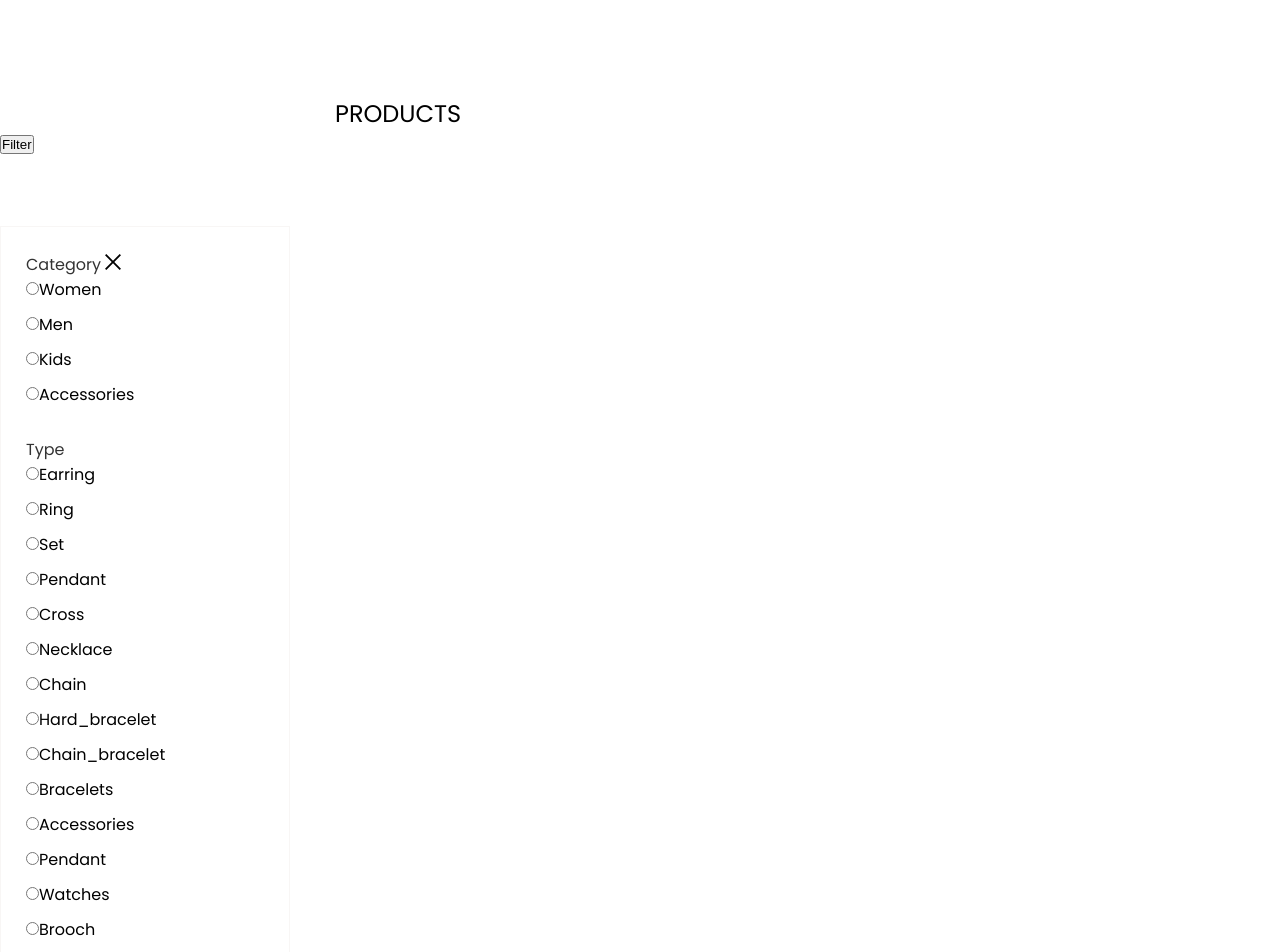
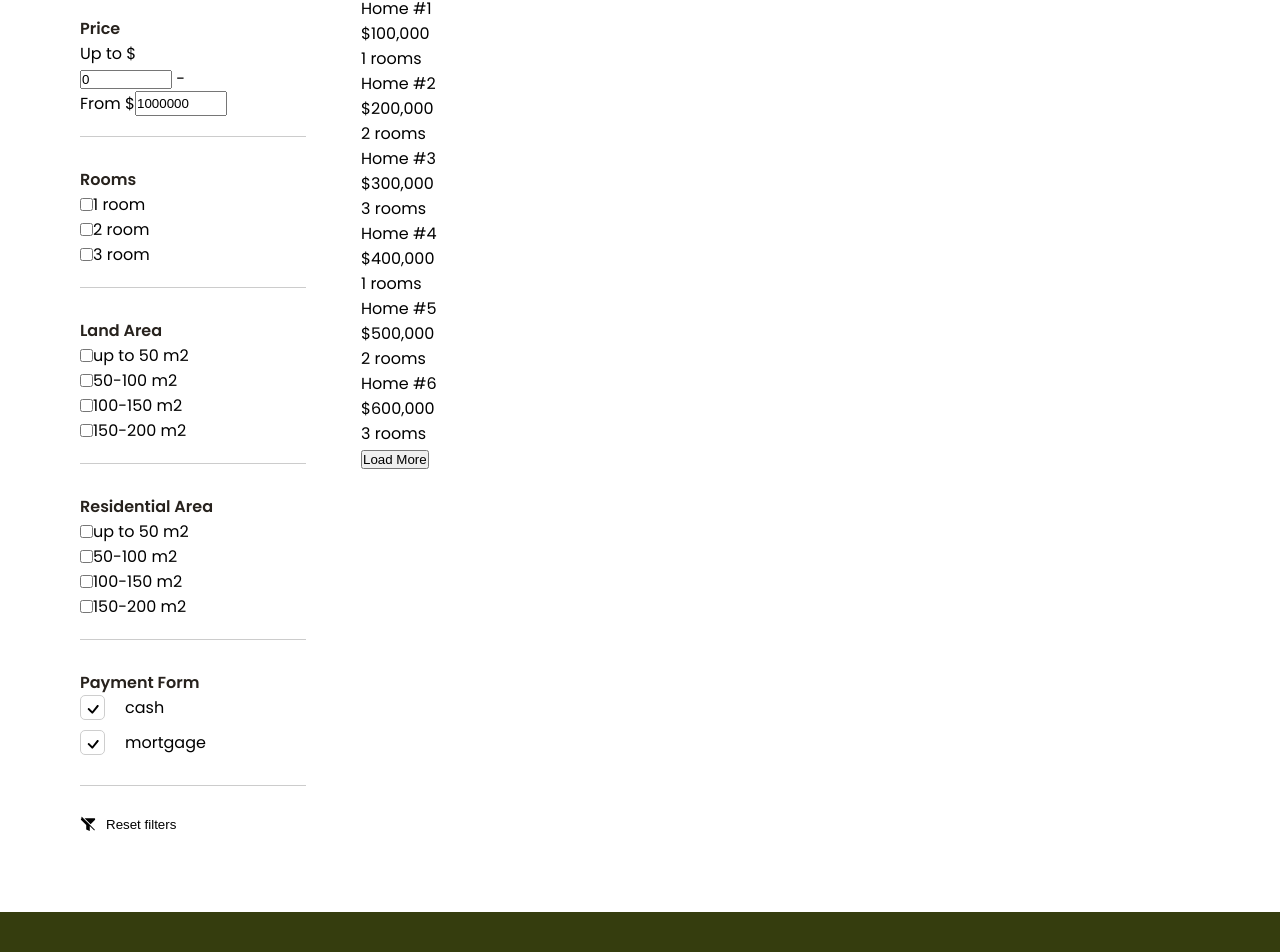
Before and after one commit to adlermore/zepyur, a Next.js app: page /am/homes in a window 1280 px wide. Shown: the part 559-1511 px from the top of the page. Built offline with nearby package versions, Linux system fonts and the light colour scheme.

Commit message:
local commit

```diff
--- a/app/[locale]/homes/page.tsx
+++ b/app/[locale]/homes/page.tsx
@@ -1,144 +1,139 @@
 'use client'
 import Image from 'next/image'
-import { useSearchParams } from 'next/navigation'
+import { useSearchParams, useRouter } from 'next/navigation'
 import React, { useEffect, useState } from 'react'
 import homesBaner from '@/public/images/homesBaner.png'
-import IconClose from '@/public/icons/IconClose'
+import Iconfilter from '@/public/icons/Iconfilter'
+import IconChecked from '@/public/icons/IconChecked'
 
-const filterSubCategory = [
-  'women',
-  'men',
-  'kids',
-  'accessories'
+const fetchHomes = async (filters: any, page: number) => {
+
+  return new Promise<{ id: number; title: string; price: number; rooms: number }[]>(resolve => {
+    setTimeout(() => {
+      resolve(
+        Array.from({ length: 6 }, (_, i) => ({
+          id: i + 1 + (page - 1) * 6,
+          title: `Home #${i + 1 + (page - 1) * 6}`,
+          price: 100000 * (i + 1),
+          rooms: (i % 3) + 1,
+        }))
+      )
+    }, 700)
+  })
+}
+
+const ROOMS = [
+  { label: '1 room', value: '1' },
+  { label: '2 room', value: '2' },
+  { label: '3 room', value: '3' },
 ]
 
-const filterType = [
-  'earring',
-  'ring',
-  'set',
-  'pendant',
-  'cross',
-  'necklace',
-  'chain',
-  'hard_bracelet',
-  'chain_bracelet',
-  'bracelets',
-  'accessories',
-  'pendant',
-  'watches',
-  'brooch',
-  'bars',
-  'book',
-  'other',
+const LAND_AREAS = [
+  { label: 'up to 50 m2', value: '0-50' },
+  { label: '50-100 m2', value: '50-100' },
+  { label: '100-150 m2', value: '100-150' },
+  { label: '150-200 m2', value: '150-200' },
 ]
 
-const filterFineness = [
-  'g999',
-  'g995',
-  'g958',
-  'g916',
-  'g900',
-  'g875',
-  'g750',
+const RESIDENTIAL_AREAS = [
+  { label: 'up to 50 m2', value: '0-50' },
+  { label: '50-100 m2', value: '50-100' },
+  { label: '100-150 m2', value: '100-150' },
+  { label: '150-200 m2', value: '150-200' },
 ]
 
-
-const filterOrigin = [
-  'armenian',
-  'imported',
+const PAYMENT_FORMS = [
+  { label: 'cash', value: 'cash' },
+  { label: 'mortgage', value: 'mortgage' },
 ]
 
-// colors=yellow,white,red,rose,two_tone,three_tone
-const filterColors = [
-  'gold_plated',
-  'silver',
-  'pink'
-]
-
+const MIN_PRICE = 0
+const MAX_PRICE = 1000000
 
 function Homes() {
   const searchParams = useSearchParams()
+  const router = useRouter()
 
-  const [selected, setSelected] = React.useState<{
-    propertyType: string
-    rooms: string
-    priceRange: string
+  const [selected, setSelected] = useState<{
+    priceRange: [number, number]
+    rooms: string[]
+    landArea: string[]
+    residentialArea: string[]
+    paymentForm: string[]
   }>({
-    propertyType: '',
-    rooms: '',
-    priceRange: '',
+    priceRange: [MIN_PRICE, MAX_PRICE],
+    rooms: [],
+    landArea: [],
+    residentialArea: [],
+    paymentForm: [],
   })
 
+  const [page, setPage] = useState(1)
+  const [homes, setHomes] = useState<any[]>([])
+  const [loading, setLoading] = useState(false)
+  const [hasMore, setHasMore] = useState(true)
+
+  // Prefill from search params on mount
   useEffect(() => {
-    const prefill = {
-      propertyType: searchParams.get('propertyType') || '',
-      rooms: searchParams.get('rooms') || '',
-      priceRange: searchParams.get('priceRange') || '',
-    }
-    setSelected(prefill)
+    // (Optional: Add prefill from searchParams if needed)
   }, [])
 
+  // Fetch homes on filters/page change
+  useEffect(() => {
+    let isCancelled = false
+    setLoading(true)
+    fetchHomes(selected, page).then(newHomes => {
+      if (!isCancelled) {
+        setHomes(prev =>
+          page === 1 ? newHomes : [...prev, ...newHomes]
+        )
+        setHasMore(newHomes.length > 0)
+        setLoading(false)
+      }
+    })
+    return () => {
+      isCancelled = true
+    }
+  }, [selected, page])
 
-  const [activeFilter, setActiveFilter] = useState(false);
-
-  const initialSubcategory = searchParams.get('subcategory') || '';
-  const initialType = searchParams.get('type') || '';
-
-  const [filters, setFilters] = useState({
-    subcategory: initialSubcategory,
-    type: initialType,
-    origin: [],
-    fineness: [],
-    colors: [],
-    stoneLine: []
-  });
-
-  useEffect(() => {
-    if (initialSubcategory || initialType) {
-      setFilters(prevFilters => ({
-        ...prevFilters,
-        subcategory: initialSubcategory,
-        type: initialType,
-      }));
-    }
-  }, [initialSubcategory, initialType]);
-
-  const handleFilterChange = (filterType, value) => {
-    setFilters(prevFilters => {
-      if (filterType === 'origin' || filterType === 'fineness' || filterType === 'colors' || filterType === 'stoneLine') {
-        const currentValues = prevFilters[filterType];
-        if (currentValues.includes(value)) {
-          return { ...prevFilters, [filterType]: currentValues.filter(item => item !== value) };
-        } else {
-          return { ...prevFilters, [filterType]: [...currentValues, value] };
-        }
-      } else {
-        return { ...prevFilters, [filterType]: value };
-      }
-    });
-  };
-
-  const clearAllFilters = () => {
-    setFilters({
-      subcategory: '',
-      type: '',
-      origin: [],
-      fineness: [],
-      colors: [],
-      stoneLine: []
-    });
-    setActiveFilter(false)
-  };
-
-  const handleFilterToggle = () => {
-    setActiveFilter(!activeFilter)
+  // Handlers
+  const onPriceRangeChange = (e: React.ChangeEvent<HTMLInputElement>, idx: 0 | 1) => {
+    const val = Number(e.target.value)
+    setSelected(prev => {
+      const next = [...prev.priceRange] as [number, number]
+      next[idx] = val
+      return { ...prev, priceRange: next }
+    })
   }
 
-  const handleCloseFilter = () => {
-    setActiveFilter(false)
+  const onCheckboxChange = (type: keyof typeof selected, value: string) => {
+    setSelected(prev => {
+      const arr = prev[type] as string[]
+      return {
+        ...prev,
+        [type]: arr.includes(value)
+          ? arr.filter(v => v !== value)
+          : [...arr, value],
+      }
+    })
   }
 
+  const resetFilters = () => {
+    setSelected({
+      priceRange: [MIN_PRICE, MAX_PRICE],
+      rooms: [],
+      landArea: [],
+      residentialArea: [],
+      paymentForm: [],
+    })
+    setPage(1)
+  }
 
+  const applyFilters = () => {
+    setPage(1)
+  }
+
+  const loadMore = () => setPage(p => p + 1)
 
   return (
     <div className='homes_page'>
@@ -155,112 +150,139 @@ function Homes() {
           <h1>Homes</h1>
         </div>
       </div>
+      <div className='custom_container'>
         <div className='homes_container'>
-        <div className='product_page pb-[50px] laptopHorizontal:pb-[30px]'>
-          <div className='cover_container !mt-[150px] tablet:!mt-[140px] tablet:text-[18px] laptopHorizontal:!mt-[120px] text-[24px] laptopHorizontal:text-[22px] laptop:!pl-[30px] laptopHorizontal:!pl-[280px] uppercase !pl-[335px]'>
-            PRODUCTS
-          </div>
-          <button className='filter_toggle' onClick={handleFilterToggle}>Filter</button>
-          <div className='cover_container laptop:flex-col-reverse relative flex gap-[25px] !mt-[70px] laptopHorizontal:!mt-[40px]'>
-            <div className={`filter_block border border-1 border-[#F8F6F5] p-[25px] max-w-[290px] h-fit w-full ${activeFilter ? 'filter_opened' : ''}`}>
-              <div className='mb-[30px]' >
-                <div className='text-xl  inline_categoryy text-[#333333] mb-20'>Category <span className='icon_closee' onClick={handleCloseFilter}><IconClose /></span></div>
-                {filterSubCategory.map((filter, index) => (
-                  <div key={index} className="mb-[10px] filter_line radio_line">
-                    <label htmlFor={`filter1${filter}`}>
-                      <input type="radio" name='filterSubCategory'
-                        checked={filters.subcategory === filter}
-                        onChange={() => handleFilterChange('subcategory', filter)}
-                        id={`filter1${filter}`} />
-                      <span className="square_block">
-                        <span className='opacity-0 duration-300'></span>
-                      </span>
-                      <span className="check_label ">{filter.charAt(0).toUpperCase() + filter.slice(1)}</span>
+          <div className='filter_block'>
+            <form
+              onSubmit={e => {
+                e.preventDefault()
+                applyFilters()
+              }}
+              className="filters_form"
+            >
+              <div className="filter_section">
+                <span className="filter_label">Price</span>
+                <div className="price_slider">
+                  <label>
+                    Up to ${' '}
+                  </label>
+                  <input
+                    type="number"
+                    min={MIN_PRICE}
+                    max={selected.priceRange[1]}
+                    value={selected.priceRange[0]}
+                    onChange={e => onPriceRangeChange(e, 0)}
+                  />
+                  <span> - </span>
+                  <label>
+                    From ${' '}
+                    <input
+                      type="number"
+                      min={selected.priceRange[0]}
+                      max={MAX_PRICE}
+                      value={selected.priceRange[1]}
+                      onChange={e => onPriceRangeChange(e, 1)}
+                    />
                   </label>
                 </div>
+              </div>
+              <div className="filter_section">
+                <span className="filter_label">Rooms</span>
+                {ROOMS.map(opt => (
+                  <label key={opt.value}>
+                    <input
+                      type="checkbox"
+                      checked={selected.rooms.includes(opt.value)}
+                      onChange={() => onCheckboxChange('rooms', opt.value)}
+                    />
+                    {opt.label}
+                  </label>
                 ))}
               </div>
-              <div className='mb-[30px]' >
-                <div className='text-xl  text-[#333333] mb-20'>Type</div>
-                {filterType.map((filter, index) => (
-                  <div key={index} className="mb-[10px] filter_line radio_line">
-                    <label htmlFor={`filter2${filter}`}>
-                      <input type="radio" name='filterSubCategoryType'
-                        checked={filters.type === filter}
-                        onChange={() => handleFilterChange('type', filter)}
-                        id={`filter2${filter}`} />
-                      <span className="square_block">
-                        <span className='opacity-0 duration-300'></span>
-                      </span>
-                      <span className="check_label ">{filter.charAt(0).toUpperCase() + filter.slice(1)}</span>
+              <div className="filter_section">
+                <span className="filter_label">Land Area</span>
+                {LAND_AREAS.map(opt => (
+                  <label key={opt.value}>
+                    <input
+                      type="checkbox"
+                      checked={selected.landArea.includes(opt.value)}
+                      onChange={() => onCheckboxChange('landArea', opt.value)}
+                    />
+                    {opt.label}
                   </label>
-                  </div>
                 ))}
               </div>
-              <div className='mb-[30px]' >
-                <div className='text-xl  text-[#333333] mb-20'>Origin</div>
-                {filterOrigin.map((filter, index) => (
-                  <div key={index} className="mb-[10px] filter_line">
-                    <label htmlFor={`filter1${index}`}>
-                      <input type="checkbox"
-                        checked={filters.origin.includes(filter)}
-                        onChange={() => handleFilterChange('origin', filter)}
-                        id={`filter1${index}`} />
-                      <span className="square_block">
-                        <span className='opacity-0 duration-300'></span>
-                      </span>
-                      <span className="check_label ">{filter.charAt(0).toUpperCase() + filter.slice(1)}</span>
+              <div className="filter_section">
+                <span className="filter_label">Residential Area</span>
+                {RESIDENTIAL_AREAS.map(opt => (
+                  <label key={opt.value}>
+                    <input
+                      type="checkbox"
+                      checked={selected.residentialArea.includes(opt.value)}
+                      onChange={() => onCheckboxChange('residentialArea', opt.value)}
+                    />
+                    {opt.label}
                   </label>
-                  </div>
                 ))}
               </div>
-              <div className='mb-[30px]' >
-                <div className='text-xl  text-[#333333] mb-20'>Fineness</div>
-                {filterFineness.map((filter, index) => (
-                  <div key={index} className="mb-[10px] filter_line">
-                    <label htmlFor={`filterFienness${index}`}>
-                      <input type="checkbox"
-                        checked={filters.fineness.includes(filter)}
-                        onChange={() => handleFilterChange('fineness', filter)}
-                        id={`filterFienness${index}`} />
+              <div className="filter_section">
+                <span className="filter_label">Payment Form</span>
+                {PAYMENT_FORMS.map(opt => (
+                  <label key={opt.value} className='checkbox_label'>
+                    <input
+                      type="checkbox"
+                      checked={selected.paymentForm.includes(opt.value)}
+                      onChange={() => onCheckboxChange('paymentForm', opt.value)}
+                    />
                     <span className="square_block">
-                        <span className='opacity-0 duration-300'></span>
+                      <span className='square_check'><IconChecked /></span>
                     </span>
-                      <span className="check_label ">{filter.charAt(0).toUpperCase() + filter.slice(1)}</span>
+                    <span className='checkbox_label_text'>
+                      {opt.label}
+                    </span>
                   </label>
-                  </div>
                 ))}
               </div>
-              <div className='mb-[30px]' >
-                <div className='text-xl text-[#333333] mb-[25px]'>Color</div>
-                <div className='filter_color_line'>
-                  {filterColors.map((filter, index) => (
-                    <div key={index} className="mb-[10px] ">
-                      <label htmlFor={`filterColor${index}`}>
-                        <input type="checkbox"
-                          checked={filters.colors.includes(filter)}
-                          onChange={() => handleFilterChange('colors', filter)}
-                          id={`filterColor${index}`} />
-                        <span className={`square_block ${filter}`}>
-                          <span className=' duration-300'></span>
-                        </span>
-                      </label>
+              <div className="filter_buttons">
+                <button type="button" className="reset_btn" onClick={resetFilters}>
+                  <Iconfilter />
+                  Reset filters
+                </button>
               </div>
-                  ))}
+            </form>
           </div>
+          <div className='homes_results'>
+            {loading && page === 1 ? (
+              <div className="loading">Fetching homes result...</div>
+            ) : (
+              <>
+                <div className="homes_list">
+                  {homes.length === 0 && !loading ? (
+                    <div>No homes found</div>
+                  ) : (
+                    homes.map(home => (
+                      <div className="home_card" key={home.id}>
+                        <div className="home_title">{home.title}</div>
+                        <div className="home_price">${home.price.toLocaleString()}</div>
+                        <div className="home_rooms">{home.rooms} rooms</div>
                       </div>
-              <div className='flex w-full btn_line'>
-                <button className='clear_btn ' onClick={clearAllFilters}>Clear</button>
+                    ))
+                  )}
                 </div>
-            </div>
-            <div className='w-full'>
-              {/* <Suspense fallback={<PageLoader />}>
-                <ProductList filters={filters} />
-              </Suspense> */}
+                {loading && page > 1 && (
+                  <div className="loading">Loading more...</div>
+                )}
+                {hasMore && !loading && (
+                  <button className="load_more_btn" onClick={loadMore}>
+                    Load More
+                  </button>
+                )}
+              </>
+            )}
           </div>
         </div>
       </div>
-      </div>
+
     </div>
   )
 }
--- /dev/null
+++ b/public/icons/IconChecked.tsx
@@ -0,0 +1,7 @@
+export default function IconChecked() {
+  return (
+    <svg height="8" width="10" fill="none" viewBox="0 0 10 8" xmlns="http://www.w3.org/2000/svg">
+      <path d="M8.31804 0.614827C8.47541 0.465 8.68484 0.382169 8.90212 0.383813C9.11941 0.385457 9.32755 0.471447 9.48264 0.623639C9.63773 0.77583 9.72764 0.982319 9.73338 1.19953C9.73912 1.41675 9.66026 1.6277 9.51343 1.78787L5.05585 7.36264C4.9792 7.4452 4.88669 7.51145 4.78385 7.55744C4.68101 7.60343 4.56995 7.62821 4.45732 7.63029C4.34468 7.63238 4.23278 7.61173 4.12831 7.56958C4.02384 7.52743 3.92894 7.46465 3.84929 7.38498L0.893208 4.42891C0.810886 4.3522 0.744858 4.25969 0.699062 4.15691C0.653266 4.05413 0.628641 3.94318 0.626656 3.83068C0.624671 3.71817 0.645367 3.60642 0.687508 3.50209C0.72965 3.39776 0.792374 3.30298 0.871939 3.22342C0.951503 3.14385 1.04628 3.08113 1.15061 3.03899C1.25494 2.99685 1.36669 2.97615 1.4792 2.97813C1.5917 2.98012 1.70265 3.00474 1.80543 3.05054C1.90821 3.09634 2.00072 3.16236 2.07743 3.24469L4.41682 5.58296L8.29681 0.639405C8.3038 0.630804 8.31125 0.622598 8.31915 0.614827H8.31804Z" fill="black" />
+    </svg>
+  )
+}
--- /dev/null
+++ b/public/icons/Iconfilter.tsx
@@ -0,0 +1,18 @@
+const Iconfilter = () => (
+  <svg
+    xmlns="http://www.w3.org/2000/svg"
+    width={16}
+    height={16}
+    fill="none"
+  >
+    <g fill="#000" clipPath="url(#a)">
+      <path d="m10.623 8.267-6.045-6h9.867a.585.585 0 0 1 .666.577v.534a.88.88 0 0 1-.266.622zM14.889 13.778 1.822.71l-.667.622.934.933h-.534a.585.585 0 0 0-.666.578v.534c0 .222.089.444.266.622l5.067 5.11v4.49l3.556 1.51V9.956l4.488 4.49z" />
+    </g>
+    <defs>
+      <clipPath id="a">
+        <path fill="#fff" d="M0 0h16v16H0z" />
+      </clipPath>
+    </defs>
+  </svg>
+);
+export default Iconfilter;
--- a/styles/globals.scss
+++ b/styles/globals.scss
@@ -609,6 +609,68 @@ ul {
   }
 }
 
+
+.homes_container{
+  display: flex;
+  gap: 35px;
+  margin-top: 50px;
+  .filter_block{
+    width: 266px;
+    padding: 20px;
+  }
+  .filter_section{
+    padding-bottom: 20px;
+    border-bottom: 1px solid #CCCCCC;
+    margin-bottom: 30px;
+    label{
+      display: flex;
+    }
+  }
+  .filter_label{
+    font-size: 16px;
+    font-weight: 600;
+    color: #27221D;
+    margin-bottom: 20px;
+  }
+  .reset_btn{
+    border: none;
+    background: transparent;
+    transition: 0.3s;
+    cursor: pointer;
+    color: black;
+    display: flex;
+    align-items: center;
+    gap: 10px;
+  }
+  .checkbox_label{
+    display: flex;
+    gap: 10px;
+
+    margin-bottom: 10px;
+    input{
+      display: none;
+    }
+    .checkbox_label_text{
+      display: block;
+    }
+    .square_block{
+      width: 25px;
+      height: 25px;
+      border: 1px solid #CECECE;
+      border-radius: 5px;
+      display: flex;
+      align-items: center;
+      justify-content: center;
+      position: relative;
+      margin-right: 10px;
+      cursor: pointer;
+      .square_check{
+        transform: scale(1.2);
+      }
+    }
+  }
+}
+
 @media (max-width: 575px) {
   .section_title {
     margin-top: 30px;
```
Lines whose indentation alone changed are shown as unchanged.
